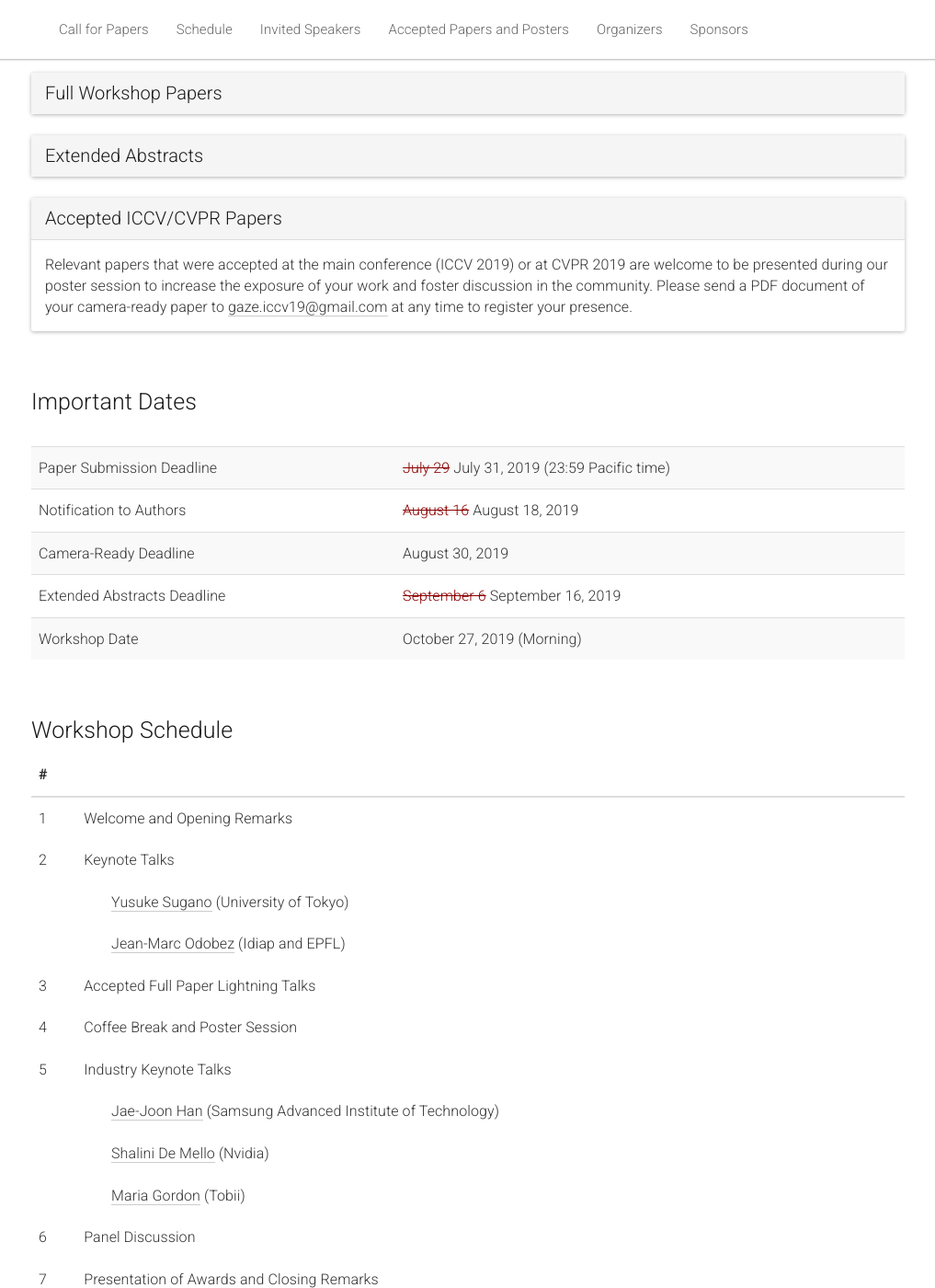
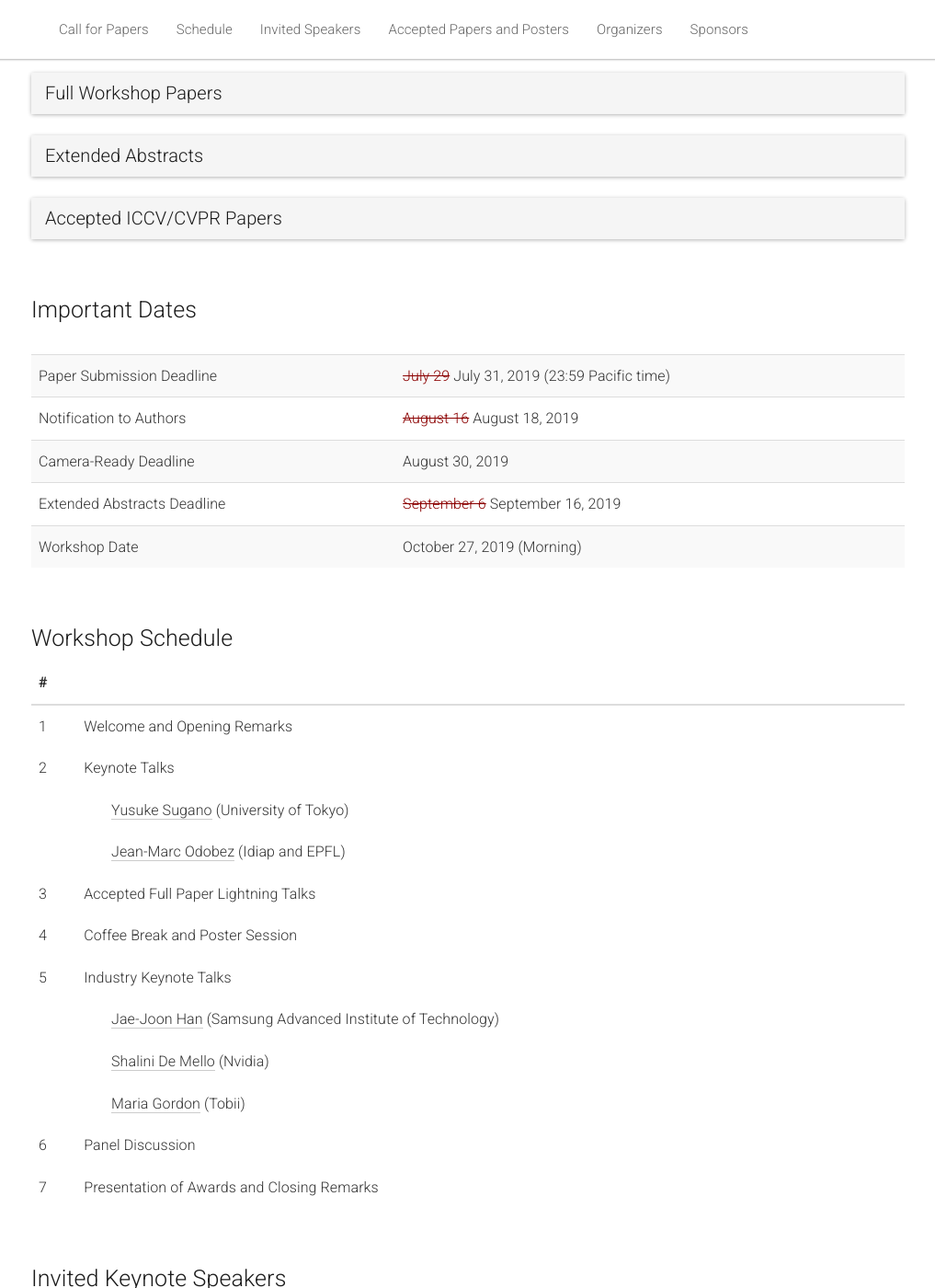
Before and after one commit to gazeworkshop/gazeworkshop.github.io, a Jekyll site: the page built from _pages/home.md, in a window 1280 px wide and 1400 px high, scrolled down 1271 px. Shown: the whole window at 92% size, without its empty margins (131-1148 px from the left). Built offline with Jekyll 4.4.1, drawn with Linux system fonts in a browser that asks for light colours; nearby versions of some CDN libraries; some of the changed text lies outside the part shown.

Commit message:
Layout fixes for mobile + links to paper resources

```diff
--- a/_includes/head.html
+++ b/_includes/head.html
@@ -30,4 +30,7 @@
   <!-- CSS  -->
   <link rel="stylesheet" type="text/css" href="{{ "/static/css/bootstrap.min.css" | prepend:site.baseurl }}">
   <link rel="stylesheet" type="text/css" href="{{ "/static/css/main.css" | prepend:site.baseurl }}" media="screen,projection">
+
+  <!-- Font Awesome -->
+  <script src="https://kit.fontawesome.com/ff6e9b10da.js" crossorigin="anonymous"></script>
 </head>
--- a/_pages/home.md
+++ b/_pages/home.md
@@ -96,7 +96,7 @@
       <div class="panel-heading" data-toggle="collapse" data-parent="#call" href="#call-poster" style="cursor:pointer;">
         <h3 style="margin:0;">Accepted ICCV/CVPR Papers</h3>
       </div>
-      <div id="call-poster" class="panel-collapse collapse in" data-parent="#call">
+      <div id="call-poster" class="panel-collapse collapse" data-parent="#call">
         <div class="panel-body">
           Relevant papers that were accepted at the main conference (ICCV 2019) or at CVPR 2019 are welcome to be presented during our poster session to increase the exposure of your work and foster discussion in the community. Please send a PDF document of your camera-ready paper to <a href="mailto:gaze.iccv19@gmail.com">gaze.iccv19@gmail.com</a> at any time to register your presence.
         </div>
@@ -235,7 +235,7 @@
 </div>
 
 <div class="row speaker" id="yusuke">
-  <div class="col-xs-3 speaker-pic">
+  <div class="col-sm-3 speaker-pic">
     <a href="https://www.yusuke-sugano.info/">
       <img class="people-pic" src="{{ "/static/img/people/ys_2.jpg" | prepend:site.baseurl }}">
     </a>
@@ -244,7 +244,7 @@
       <h6>University of Tokyo</h6>
     </div>
   </div>
-  <div class="col-xs-9">
+  <div class="col-md-9">
     <b>Biography</b>
     <p class="speaker-bio">
 Yusuke Sugano is an associate professor at Institute of Industrial Science, The University of Tokyo. His research interests focus on computer vision and human-computer interaction. He received his Ph.D. in information science and technology from the University of Tokyo in 2010. He was previously an associate professor at Graduate School of Information Science and Technology, Osaka University, a postdoctoral researcher at Max Planck Institute for Informatics, and a project research associate at Institute of Industrial Science, the University of Tokyo.
@@ -255,7 +255,7 @@
 
 
 <div class="row speaker" id="jeanmarc">
-  <div class="col-xs-3 speaker-pic">
+  <div class="col-sm-3 speaker-pic">
     <a href="https://www.idiap.ch/~odobez/">
       <img class="people-pic" src="{{ "/static/img/people/jmo.jpg" | prepend:site.baseurl }}">
     </a>
@@ -264,7 +264,7 @@
       <h6>Idiap Research Institute <br>and EPFL</h6>
     </div>
   </div>
-  <div class="col-xs-9">
+  <div class="col-md-9">
     <b>Biography</b>
     <p class="speaker-bio">
     Dr. Jean-Marc Odobez received his PhD from Rennes University/INRIA in 1994 and was, from 1996 to 2001, Assistant Professor at the University of Maine, France. He is now a Senior Researcher at Idiap and adjunct faculty at the École Polytechnique Fédérale de Lausanne (EPFL) where he is a member of the School of Engineering (STI).
@@ -283,7 +283,7 @@
 </div>
 
 <div class="row speaker" id="jaejoon">
-  <div class="col-xs-3 speaker-pic">
+  <div class="col-sm-3 speaker-pic">
     <a href="https://www.researchgate.net/profile/Jae_Joon_Han2">
       <img class="people-pic" src="{{ "/static/img/people/jjh.jpg" | prepend:site.baseurl }}">
     </a>
@@ -292,7 +292,7 @@
       <h6>Samsung Advanced Institute of Technology</h6>
     </div>
   </div>
-  <div class="col-xs-9">
+  <div class="col-md-9">
     <b>Biography</b>
     <p class="speaker-bio">
 Jae-Joon Han is a Master of AI & SW Research Center at <a href="https://www.sait.samsung.co.kr" target="_blank">Samsung Advanced Institute of Technology (SAIT)</a>, the corporate research of Samsung Electronics. He received Ph.D degree in Electrical and computer engineering from Purdue University in 2006 and did a postdoctoral fellow at Purdue before he joined SAIT in 2007. Since then, he has mainly focused on developing computer vision and machine learning algorithms which enable for users to interact with devices in a novel way. He is currently leading a project related to on-device facial recognition. His research interest includes facial recognition, facial anti-spoofing, speaker verification, neural network model compression for on-device processing and gaze estimation.
@@ -302,7 +302,7 @@
 <br>
 
 <div class="row speaker" id="shalini">
-  <div class="col-xs-3 speaker-pic">
+  <div class="col-sm-3 speaker-pic">
     <a href="https://research.nvidia.com/person/shalini-gupta">
       <img class="people-pic" src="{{ "/static/img/people/sdm.jpg" | prepend:site.baseurl }}">
     </a>
@@ -311,7 +311,7 @@
       <h6>Nvidia</h6>
     </div>
   </div>
-  <div class="col-xs-9">
+  <div class="col-md-9">
     <b>Biography</b>
     <p class="speaker-bio">
 Shalini De Mello is a Senior Research Scientist at NVIDIA. Her research interests are in computer vision and machine learning for human-computer interaction and smart interfaces. At NVIDIA, she has invented technologies for gaze estimation, and 2D and 3D head pose estimation, hand gesture recognition, face detection, video stabilization and GPU-optimized libraries for mobile computer vision. Her research over that past several years has pushed the envelope of HCI in cars and has led to the development of NVIDIA’s innovative <a href="https://www.nvidia.com/en-us/self-driving-cars/drive-ix/" target="_blank">DriveIX</a> product for smart <a href="https://www.youtube.com/watch?v=EVymqG9mdJg" target="_blank">AI-based automotive interfaces</a> for future generations of cars. She received doctoral and master’s degrees in Electrical and Computer Engineering from the University of Texas at Austin in 2008 and 2004, respectively.
@@ -321,7 +321,7 @@
 <br>
 
 <div class="row speaker" id="maria">
-  <div class="col-xs-3 speaker-pic">
+  <div class="col-sm-3 speaker-pic">
     <a href="https://www.linkedin.com/in/gordonmaria">
       <img class="people-pic" src="{{ "/static/img/people/mg.jpg" | prepend:site.baseurl }}">
     </a>
@@ -330,7 +330,7 @@
       <h6>Tobii</h6>
     </div>
   </div>
-  <div class="col-xs-9">
+  <div class="col-md-9">
     <b>Biography</b>
     <p class="speaker-bio">Maria has been working with software and algorithm development for more than 15 years. During her career she has held a variety of roles from developer to research lead at companies like Philips, Infineon and Saab. Maria joined Tobii’s eye tracking algorithm team in 2015 as a Key Algorithm Engineer.
     </p>
@@ -369,39 +369,76 @@
 
 <div class="row">
   <div class="col-xs-12">
-    <h2>Accepted Posters</h2>
-    Extended Abstracts
-    <div class="paper">
-        <span class="title">High-Speed Pupil Tracking based on Deep Random Forests</span>
-        <span class="authors">MinJi Park, Mira Jeong, ByoungChul Ko</span>
-    </div>
+  <h2>Accepted Posters</h2>
+  Extended Abstracts
+  <div class="paper">
+  <span class="title">High-Speed Pupil Tracking based on Deep Random Forests</span>
+  <span class="authors">MinJi Park, Mira Jeong, ByoungChul Ko</span>
+  </div>
 
-    <br>
-    From the Main Conference (ICCV/CVPR)
-    <div class="paper">
-        <span class="title">Few-Shot Adaptive Gaze Estimation</span>
-        <span class="authors">Seonwook Park, Shalini De Mello, Pavlo Molchanov, Umar Iqbal, Otmar Hilliges, Jan Kautz</span>
-    </div>
-    <div class="paper">
-        <span class="title">Photo-Realistic Monocular Gaze Redirection Using Generative Adversarial Networks</span>
-        <span class="authors">Zhe He, Adrian Spurr, Xucong Zhang, Otmar Hilliges</span>
-    </div>
-    <div class="paper">
-        <span class="title">Gaze360: Physically Unconstrained Gaze Estimation in the Wild</span>
-        <span class="authors">Petr Kellnhofer, Adrià Recasens, Simon Stent, Wojciech Matusik, Antonio Torralba</span>
-    </div>
-    <div class="paper">
-        <span class="title">Mixed Effects Neural Networks (MeNets) with Applications to Gaze Estimation</span>
-        <span class="authors">Yunyang Xiong, Hyunwoo J. Kim, Vikas Singh</span>
-    </div>
-    <div class="paper">
-        <span class="title">Understanding Human Gaze Communication by Spatio-Temporal Graph Reasoning</span>
-        <span class="authors">Lifeng Fan, Wenguan Wang, Siyuan Huang, Xinyu Tang, Song-Chun Zhu</span>
-    </div>
-    <div class="paper">
-        <span class="title">Improving Few-Shot User-Specific Gaze Adaptation via Gaze Redirection Synthesis</span>
-        <span class="authors">Yu Yu, Gang Liu, Jean-Marc Odobez</span>
-    </div>
+  <br>
+  From the Main Conference (ICCV/CVPR)
+
+  <div class="paper">
+  <span class="title">Few-Shot Adaptive Gaze Estimation</span>
+  <span class="authors">Seonwook Park, Shalini De Mello, Pavlo Molchanov, Umar Iqbal, Otmar Hilliges, Jan Kautz</span>
+  <div class="btn-group btn-group-xs" role="group">
+  <button class="btn btn-success">ICCV 2019 Oral</button>
+  <a class="btn btn-default" target="_blank" href="https://arxiv.org/abs/1905.01941"><i class="fas fa-archive"></i> arXiv</a>
+  <!--<a class="btn btn-default" target="_blank" href="https://github.com/NVlabs/few_shot_gaze"><i class="fas fa-code"></i> Code</a>-->
+  </div>
+  </div>
+
+  <div class="paper">
+  <span class="title">Photo-Realistic Monocular Gaze Redirection Using Generative Adversarial Networks</span>
+  <span class="authors">Zhe He, Adrian Spurr, Xucong Zhang, Otmar Hilliges</span>
+  <div class="btn-group btn-group-xs" role="group">
+  <button class="btn btn-success">ICCV 2019</button>
+  <a class="btn btn-default" target="_blank" href="https://arxiv.org/abs/1903.12530"><i class="fas fa-archive"></i> arXiv</a>
+  <a class="btn btn-default" target="_blank" href="https://github.com/HzDmS/gaze_redirection"><i class="fas fa-code"></i> Code</a>
+  </div>
+  </div>
+
+  <div class="paper">
+  <span class="title">Gaze360: Physically Unconstrained Gaze Estimation in the Wild</span>
+  <span class="authors">Petr Kellnhofer, Adrià Recasens, Simon Stent, Wojciech Matusik, Antonio Torralba</span>
+  <div class="btn-group btn-group-xs" role="group">
+  <button class="btn btn-success">ICCV 2019</button>
+  <a class="btn btn-default" target="_blank" href="http://gaze360.csail.mit.edu/">       <i class="fas fa-atom"></i> Project Page</a>
+  <a class="btn btn-default" target="_blank" href="https://github.com/erkil1452/gaze360"><i class="fas fa-code"></i> Code and Data</a>
+  </div>
+  </div>
+
+  <div class="paper">
+  <span class="title">Mixed Effects Neural Networks (MeNets) with Applications to Gaze Estimation</span>
+  <span class="authors">Yunyang Xiong, Hyunwoo J. Kim, Vikas Singh</span>
+  <div class="btn-group btn-group-xs" role="group">
+  <button class="btn btn-success">CVPR 2019</button>
+  <a class="btn btn-default" target="_blank" href="http://openaccess.thecvf.com/content_CVPR_2019/papers/Xiong_Mixed_Effects_Neural_Networks_MeNets_With_Applications_to_Gaze_Estimation_CVPR_2019_paper.pdf"><i class="fas fa-file-pdf"></i> PDF (CVF)</a>
+  <a class="btn btn-default" target="_blank" href="https://github.com/vsingh-group/MeNets"><i class="fas fa-code"></i> Code</a>
+  </div>
+  </div>
+
+  <div class="paper">
+  <span class="title">Understanding Human Gaze Communication by Spatio-Temporal Graph Reasoning</span>
+  <span class="authors">Lifeng Fan, Wenguan Wang, Siyuan Huang, Xinyu Tang, Song-Chun Zhu</span>
+  <div class="btn-group btn-group-xs" role="group">
+  <button class="btn btn-success">ICCV 2019</button>
+  <a class="btn btn-default" target="_blank" href="https://arxiv.org/abs/1909.02144v1"><i class="fas fa-archive"></i> arXiv</a>
+  <!--<a class="btn btn-default" target="_blank" href=""><i class="fas fa-archive"></i> arXiv</a>-->
+  </div>
+  </div>
+
+  <div class="paper">
+  <span class="title">Improving Few-Shot User-Specific Gaze Adaptation via Gaze Redirection Synthesis</span>
+  <span class="authors">Yu Yu, Gang Liu, Jean-Marc Odobez</span>
+  <div class="btn-group btn-group-xs" role="group">
+  <button class="btn btn-success">CVPR 2019</button>
+  <a class="btn btn-default" target="_blank" href="https://arxiv.org/abs/1904.10638"><i class="fas fa-archive"></i> arXiv</a>
+  <a class="btn btn-default" target="_blank" href="http://openaccess.thecvf.com/content_CVPR_2019/papers/Yu_Improving_Few-Shot_User-Specific_Gaze_Adaptation_via_Gaze_Redirection_Synthesis_CVPR_2019_paper.pdf"><i class="fas fa-file-pdf"></i> PDF (CVF)</a>
+  </div>
+  </div>
+
   </div>
 </div>
 <br>
@@ -505,19 +542,19 @@
   </div>
 </div>
 <div class="row">
-  <div class="col-xs-2"></div>
-  <div class="col-xs-2 sponsor">
+  <!--<div class="col-xs-2"></div>-->
+  <div class="col-xs-4 sponsor">
     <a href="https://www.samsung.com/"><img src="/static/img/samsung.jpg" /></a>
   </div>
-  <div class="col-xs-1"></div>
-  <div class="col-xs-2 sponsor">
+  <!--<div class="col-xs-1"></div>-->
+  <div class="col-xs-4 sponsor">
     <a href="https://www.nvidia.com/"><img src="/static/img/nvidia.jpg" /></a>
   </div>
-  <div class="col-xs-1"></div>
-  <div class="col-xs-2 sponsor">
+  <!--<div class="col-xs-1"></div>-->
+  <div class="col-xs-4 sponsor">
     <a href="https://www.tobii.com/"><img src="/static/img/tobii.jpg" /></a>
   </div>
-  <div class="col-xs-2"></div>
+  <!--<div class="col-xs-2"></div>-->
 </div>
 <div class="row">
   <div class="col-xs-12">
@@ -527,8 +564,8 @@
   </div>
 </div>
 <div class="row">
-  <div class="col-xs-2"></div>
-  <div class="col-xs-2">
+  <div class="col-xs-1"></div>
+  <div class="col-xs-3">
     <a href="https://www.researchgate.net/profile/Changkyu_Choi">
       <img class="people-pic" src="{{ "/static/img/people/ckc.jpg" | prepend:site.baseurl }}">
     </a>
@@ -538,7 +575,7 @@
     </div>
   </div>
   <div class="col-xs-1"></div>
-  <div class="col-xs-2">
+  <div class="col-xs-3">
     <a href="https://research.nvidia.com/person/shalini-gupta">
       <img class="people-pic" src="{{ "/static/img/people/sdm.jpg" | prepend:site.baseurl }}">
     </a>
@@ -548,7 +585,7 @@
     </div>
   </div>
   <div class="col-xs-1"></div>
-  <div class="col-xs-2">
+  <div class="col-xs-3">
     <a href="https://scholar.google.com/citations?user=63IsxdAAAAAJ&hl=en">
       <img class="people-pic" src="{{ "/static/img/people/kj.jpg" | prepend:site.baseurl }}">
     </a>
@@ -557,7 +594,6 @@
       <h6>Tobii</h6>
     </div>
   </div>
-  <div class="col-xs-2"></div>
 </div>
 <br>
 
--- a/static/css/main.css
+++ b/static/css/main.css
@@ -1,5 +1,12 @@
 ul.navbar-nav {
   font-size: 15px;
+}
+@media (max-width:1000px) {
+	ul.navbar-nav {
+		font-size: 10px;
+	}
+	h1 {font-size: 24px !important;}
+	h2 {font-size: 20px !important;}
 }
 
 body {
@@ -141,20 +148,36 @@
 }
 
 .people-pic {
-  min-width: 125px;
   max-width: 125px;
   max-height: 125px;
   border-radius: 125px;
 }
 
 .people-name {
-  margin: 5px 0 10px;
+  margin: 10px 0 10px;
 }
 
 .people-name h6 {
-  margin: 2px 0;
+  margin: 4px 0;
   font-weight: 300;
   font-size: 11px;
+}
+@media (max-width:1000px) {
+	div.speaker img.people-pic {
+		max-width: 100px;
+		max-height: 100px;
+	}
+	.people-pic {
+		max-width: 65px;
+		max-height: 65px;
+	}
+	.people-name {
+		font-size: 13px;
+		line-height: 18px;
+	}
+	.people-name h6 {
+		font-size: 9px;
+	}
 }
 
 #sequence {
@@ -266,6 +289,38 @@
   transition: color 0.5s;
 }
 div.paper:hover,
-div.paper:hover span.authors {
-  color: black;
+div.paper:hover span.authors,
+div.paper:hover .btn-default {
+	color: black;
 }
+div.paper span.label {
+	font-size: 10px;
+}
+div.paper div.btn-group {
+  margin-top: 8px;
+}
+div.paper .btn {
+	text-transform: none !important;
+	box-shadow: none;
+	border: 1px solid #999;
+	border-radius: 10px;
+	margin-right: -1px;
+	padding: 4px 8px;
+}
+div.paper .btn-default {
+	color: #999;
+}
+div.paper .btn-success {
+	cursor: default;
+}
+div.paper i.fas {
+	margin-right: 4px;
+}
+@media (max-width:1000px) {
+	div.paper span.title {
+		font-size: 15px;
+	}
+	div.paper span.authors {
+		font-size: 13px;
+	}
+}
```
